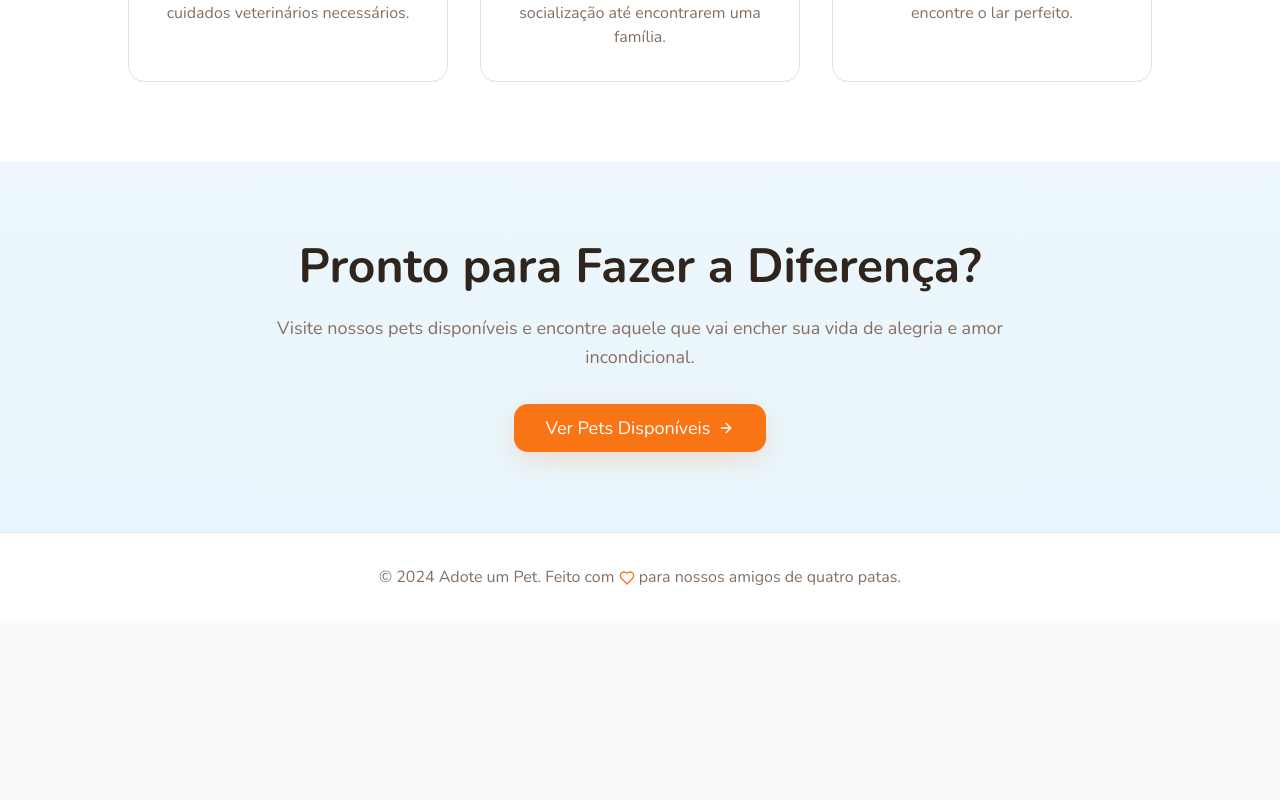
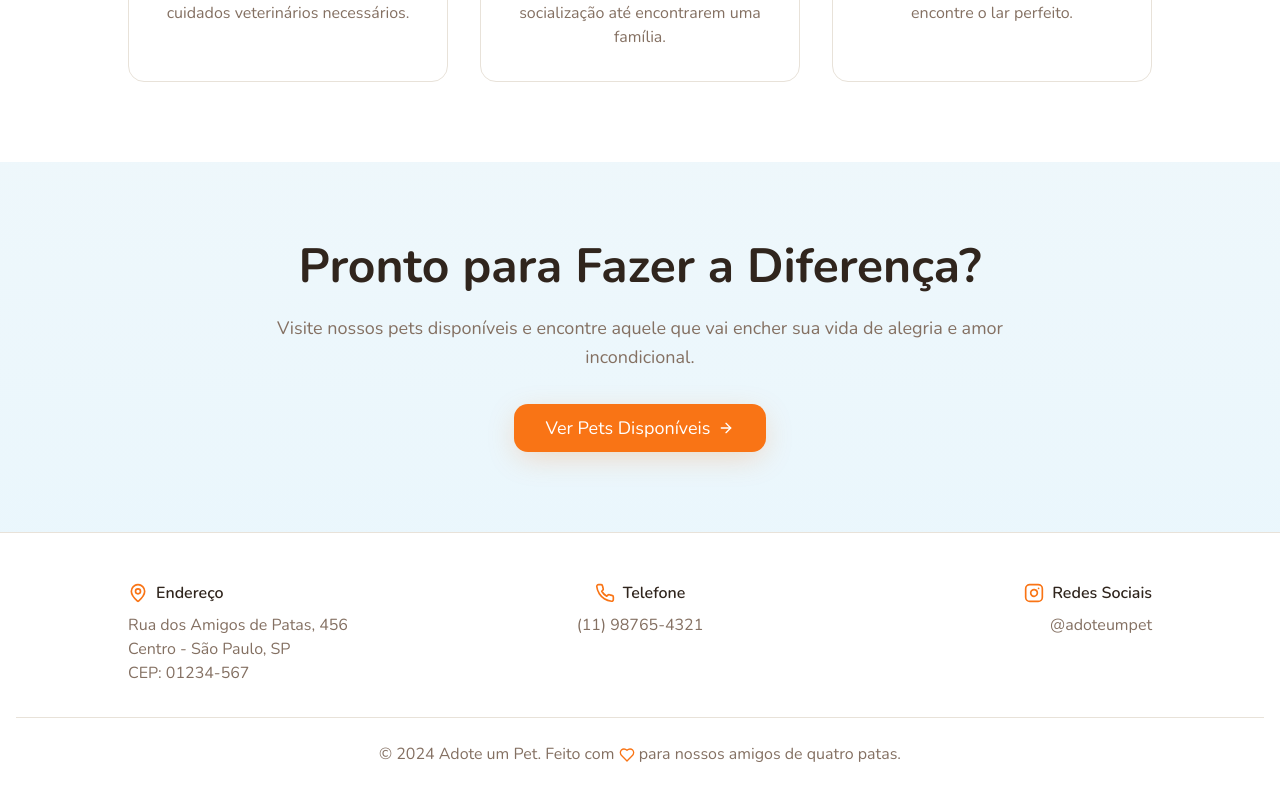
Before and after one commit to EnzoLops/tail-tales-home, a React (Vite) app: page / in a window 1280 px wide. Shown: the part 1195-1995 px from the top of the page. Before the commit the page ends 1816 px from the top, so only its background shows below. Built offline with nearby package versions, Linux system fonts and the light colour scheme; the HTML template or start-up script is replaced by a standard one.

Commit message:
Add contact information

```diff
--- a/src/pages/Index.tsx
+++ b/src/pages/Index.tsx
@@ -2,7 +2,7 @@ import { useState } from 'react';
 import { useNavigate } from 'react-router-dom';
 import { Button } from '@/components/ui/button';
 import { Card, CardContent } from '@/components/ui/card';
-import { Heart, Home, Users, ArrowRight } from 'lucide-react';
+import { Heart, Home, Users, ArrowRight, MapPin, Phone, Instagram } from 'lucide-react';
 import { useAuth } from '@/contexts/AuthContext';
 import { AuthModal } from '@/components/AuthModal';
 import heroImage from '@/assets/hero-pets.jpg';
@@ -122,11 +122,52 @@ const Index = () => {
       </section>
 
       {/* Footer */}
-      <footer className="bg-card py-8 border-t">
-        <div className="container mx-auto px-4 text-center">
-          <p className="text-muted-foreground">
-            © 2024 Adote um Pet. Feito com <Heart className="inline h-4 w-4 text-primary" /> para nossos amigos de quatro patas.
-          </p>
+      <footer className="bg-card py-12 border-t">
+        <div className="container mx-auto px-4">
+          <div className="grid grid-cols-1 md:grid-cols-3 gap-8 max-w-5xl mx-auto mb-8">
+            <div className="flex flex-col items-center md:items-start text-center md:text-left">
+              <div className="flex items-center gap-2 mb-2">
+                <MapPin className="h-5 w-5 text-primary" />
+                <h3 className="font-semibold text-foreground">Endereço</h3>
+              </div>
+              <p className="text-muted-foreground">
+                Rua dos Amigos de Patas, 456<br />
+                Centro - São Paulo, SP<br />
+                CEP: 01234-567
+              </p>
+            </div>
+
+            <div className="flex flex-col items-center text-center">
+              <div className="flex items-center gap-2 mb-2">
+                <Phone className="h-5 w-5 text-primary" />
+                <h3 className="font-semibold text-foreground">Telefone</h3>
+              </div>
+              <p className="text-muted-foreground">
+                (11) 98765-4321
+              </p>
+            </div>
+
+            <div className="flex flex-col items-center md:items-end text-center md:text-right">
+              <div className="flex items-center gap-2 mb-2">
+                <Instagram className="h-5 w-5 text-primary" />
+                <h3 className="font-semibold text-foreground">Redes Sociais</h3>
+              </div>
+              <a
+                href="https://instagram.com/adoteumpet"
+                target="_blank"
+                rel="noopener noreferrer"
+                className="text-muted-foreground hover:text-primary transition-colors"
+              >
+                @adoteumpet
+              </a>
+            </div>
+          </div>
+
+          <div className="text-center pt-6 border-t">
+            <p className="text-muted-foreground">
+              © 2024 Adote um Pet. Feito com <Heart className="inline h-4 w-4 text-primary" /> para nossos amigos de quatro patas.
+            </p>
+          </div>
         </div>
       </footer>
 
```
